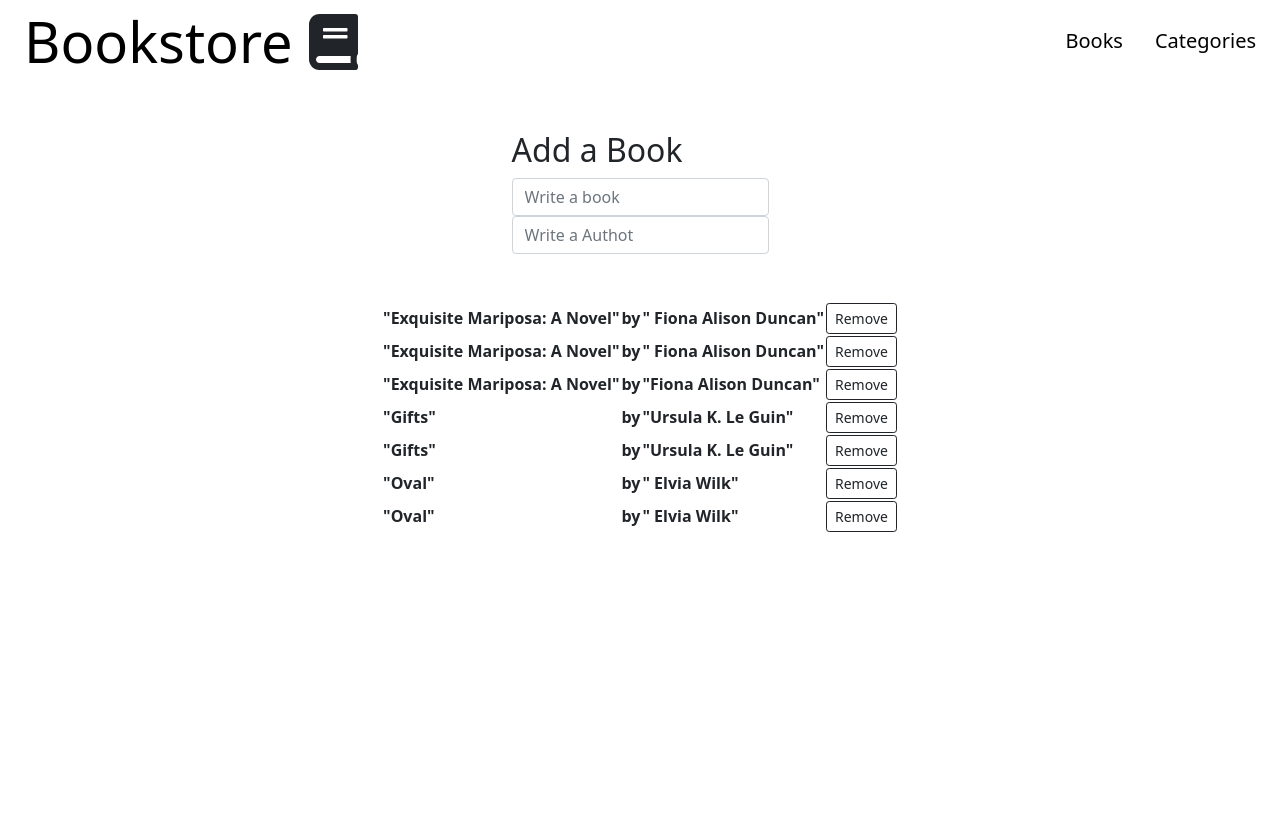
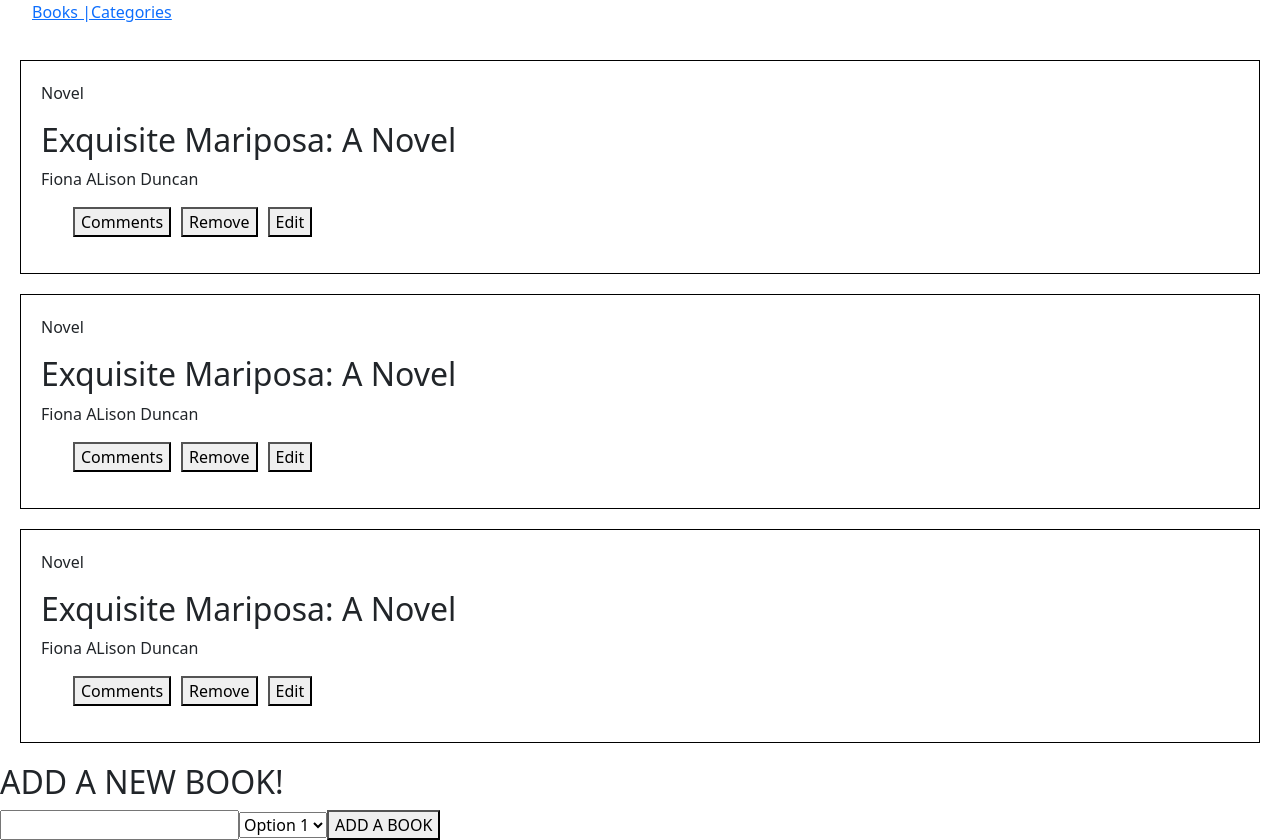
Before and after one commit to angelacuahutle/Bookstore, a React (Create React App) app: page / in a window 1280 px wide. Before the commit the page ends 800 px from the top, so only its background shows below. Built offline with nearby package versions, Linux system fonts and the light colour scheme.

Commit message:
Refactor Books and added Book item as requested

```diff
--- a/package.json
+++ b/package.json
@@ -11,6 +11,7 @@
     "@testing-library/react": "^12.1.2",
     "@testing-library/user-event": "^13.5.0",
     "bootstrap": "^5.1.3",
+    "prop-types": "^15.8.1",
     "react": "^17.0.2",
     "react-dom": "^17.0.2",
     "react-redux": "^7.2.6",
--- /dev/null
+++ b/src/components/bookItem/bookItem.js
@@ -0,0 +1,19 @@
+import React from 'react';
+import styles from './bookItem.module.css';
+
+function BookItem() {
+  return (
+    <div className={styles.bookItem}>
+      <p className="itemCategory">Novel</p>
+      <h2 className="itemTitle">Exquisite Mariposa: A Novel</h2>
+      <p className="itemAuthor">Fiona ALison Duncan</p>
+      <ul className={styles.itemActions}>
+        <li><button type="button" onClick="">Comments</button></li>
+        <li><button type="button" onClick="">Remove</button></li>
+        <li><button type="button" onClick="">Edit</button></li>
+      </ul>
+    </div>
+  );
+}
+
+export default BookItem;
--- /dev/null
+++ b/src/components/bookItem/bookItem.module.css
@@ -0,0 +1,14 @@
+.bookItem {
+  border: 1px solid black;
+  padding: 20px;
+  margin: 20px;
+}
+
+.itemActions {
+  list-style: none;
+}
+
+.itemActions li {
+  display: inline;
+  margin-right: 10px;
+}
--- a/src/components/books/CreateNewBook.js
+++ b/src/components/books/CreateNewBook.js
@@ -2,13 +2,17 @@ import React from 'react';
 
 function AddBook() {
   return (
-    <div className="d-flex justify-content-center mt-5">
-      <form>
-        <h2>Add a Book</h2>
-        <input className="form-control" type="text" placeholder="Write a book" />
-        <input className="form-control" type="text" placeholder="Write a Authot" />
-      </form>
-    </div>
+    <form>
+      <h2>ADD A NEW BOOK!</h2>
+      <input type="text" />
+      <select>
+        <option value="a">Option 1</option>
+        <option value="a">Option 2</option>
+        <option value="a">Option 3</option>
+        <option value="a">Option 4</option>
+      </select>
+      <button type="submit">ADD A BOOK</button>
+    </form>
   );
 }
 
--- a/src/components/books/books.js
+++ b/src/components/books/books.js
@@ -1,88 +1,15 @@
 import React from 'react';
-import AddBook from './CreateNewBook';
+import CreateNewBook from './CreateNewBook';
+import BookItem from '../bookItem/bookItem';
 
 function Books() {
   return (
-    <>
-      <AddBook />
-      <div className="d-flex justify-content-center mt-5">
-        <table>
-          <tr>
-            <th>
-              <b>
-                &quot;Exquisite Mariposa: A Novel&quot;
-              </b>
-            </th>
-            <th>by</th>
-            <th>&quot; Fiona Alison Duncan&quot;</th>
-            <th><button type="button" className="btn btn-outline-dark btn-sm">Remove</button></th>
-          </tr>
-          <tr>
-            <th>
-              <b>
-                &quot;Exquisite Mariposa: A Novel&quot;
-              </b>
-            </th>
-            <th>by</th>
-            <th>&quot; Fiona Alison Duncan&quot;</th>
-            <th><button type="button" className="btn btn-outline-dark btn-sm">Remove</button></th>
-          </tr>
-          <tr>
-            <th>
-              <b>
-                &quot;Exquisite Mariposa: A Novel&quot;
-              </b>
-            </th>
-            <th>by</th>
-            <th>&quot;Fiona Alison Duncan&quot;</th>
-            <th><button type="button" className="btn btn-outline-dark btn-sm">Remove</button></th>
-          </tr>
-          <tr>
-            <th>
-              <b>
-                &quot;Gifts&quot;
-              </b>
-            </th>
-            <th>by</th>
-            <th>&quot;Ursula K. Le Guin&quot;</th>
-            <th><button type="button" className="btn btn-outline-dark btn-sm">Remove</button></th>
-          </tr>
-          <tr>
-            <th>
-              <b>
-                &quot;Gifts&quot;
-              </b>
-            </th>
-            <th>by</th>
-            <th>&quot;Ursula K. Le Guin&quot;</th>
-            <th><button type="button" className="btn btn-outline-dark btn-sm">Remove</button></th>
-          </tr>
-          <tr>
-            <th>
-              <b>
-                &quot;Oval&quot;
-              </b>
-            </th>
-            <th>by</th>
-            <th>&quot; Elvia Wilk&quot;</th>
-
-            <th><button type="button" className="btn btn-outline-dark btn-sm">Remove</button></th>
-          </tr>
-          <tfoot>
-            <tr>
-              <th>
-                <b>
-                  &quot;Oval&quot;
-                </b>
-              </th>
-              <th>by</th>
-              <th>&quot; Elvia Wilk&quot;</th>
-              <th><button type="button" className="btn btn-outline-dark btn-sm">Remove</button></th>
-            </tr>
-          </tfoot>
-        </table>
-      </div>
-    </>
+    <div>
+      <BookItem />
+      <BookItem />
+      <BookItem />
+      <CreateNewBook />
+    </div>
   );
 }
 
--- /dev/null
+++ b/src/components/navbar/Navbar.module.css
@@ -0,0 +1,4 @@
+nav {
+  display: flex;
+  align-items: baseline;
+}
--- a/src/components/navbar/navbar.js
+++ b/src/components/navbar/navbar.js
@@ -1,21 +1,14 @@
 import React from 'react';
 import { Link } from 'react-router-dom';
-import { FontAwesomeIcon } from '@fortawesome/react-fontawesome';
-import { faBook } from '@fortawesome/free-solid-svg-icons';
+import styles from './Navbar.module.css';
 
 function Navbar() {
   return (
-    <nav className="p-2 navbar d-flex justify-content-between">
-      <div className="display-4 ">
-        <Link to="/" className="text-black text-decoration-none p-3">
-          Bookstore
-        </Link>
-        <FontAwesomeIcon icon={faBook} />
-      </div>
-      <div>
-        <Link to="/" className="mr-2 p-3 h5 text-black text-decoration-none">Books</Link>
-        <Link to="/categories" className="mr-2 p-3 h5 text-black text-decoration-none">Categories</Link>
-      </div>
+    <nav className={styles.nav}>
+      <ul>
+        <Link to="/">Books |</Link>
+        <Link to="/categories">Categories</Link>
+      </ul>
     </nav>
   );
 }
```
